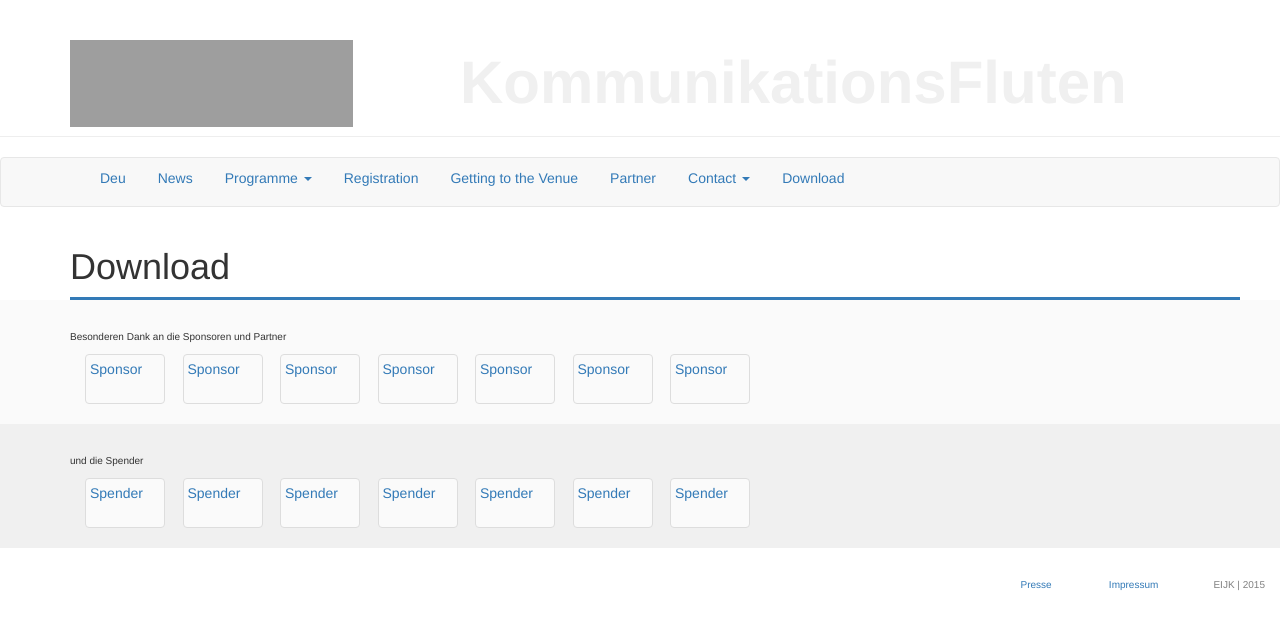
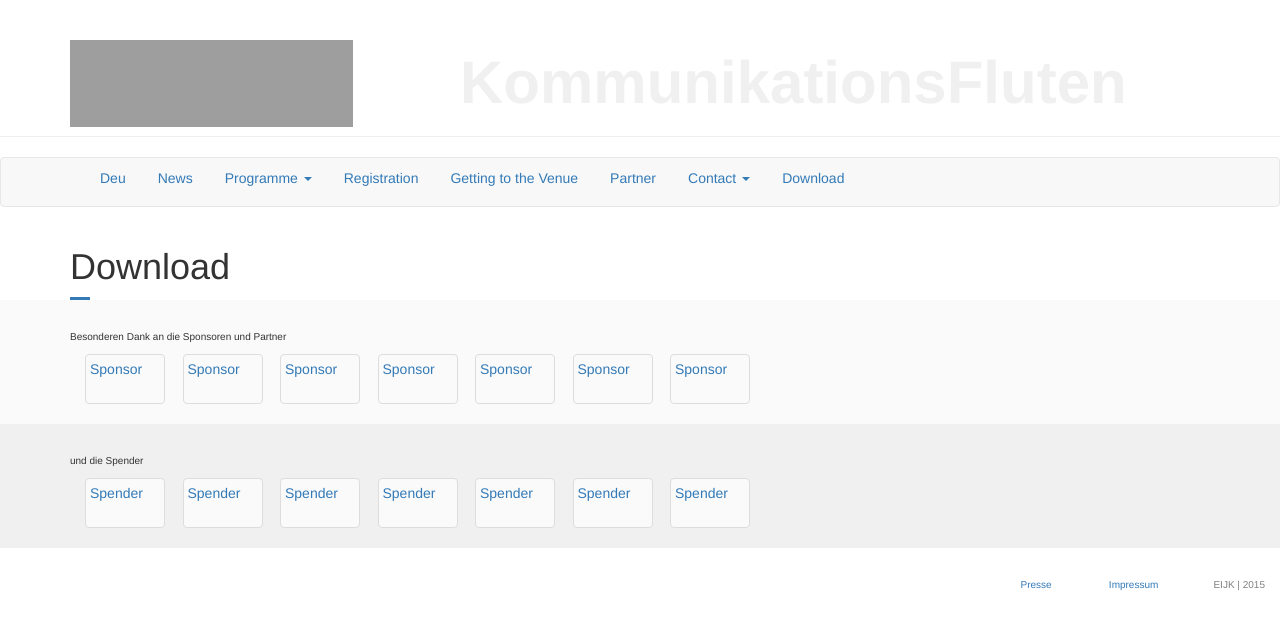
Before and after one commit to susedev/test, a Jekyll site: the page built from download.html, in a window 1280 px wide. Shown: the top 630 px of the page. Built offline with Jekyll 4.4.1, drawn with Linux system fonts in a browser that asks for light colours; nearby versions of some CDN libraries; grey boxes are pictures that could not be loaded.

Commit message:
Update page.html

```diff
--- a/_layouts/page.html
+++ b/_layouts/page.html
@@ -12,10 +12,8 @@ layout: base
  <div class="row">
   <div class="row-same-height row-same-height row-full-height">
     <div class="col-md-3 col-md-height col-full-height">
-          <div class="box">
           <h1>{{ page.title }}</h1>
-          <div class="container" style="background-color: #337AB7; height:3px; margin-top:3px;"></div>
-          </div>
+          <div class="box" style="background-color: #337AB7; width: 20px; height:3px; margin-top:3px;"></div>
     </div>
     <div class="col-md-6 col-md-height col-full-height">
                {{ content }}
```
